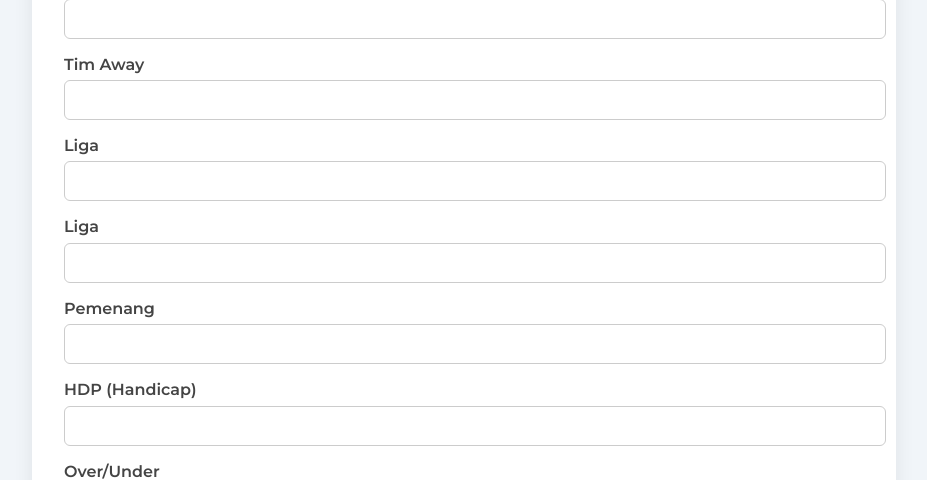
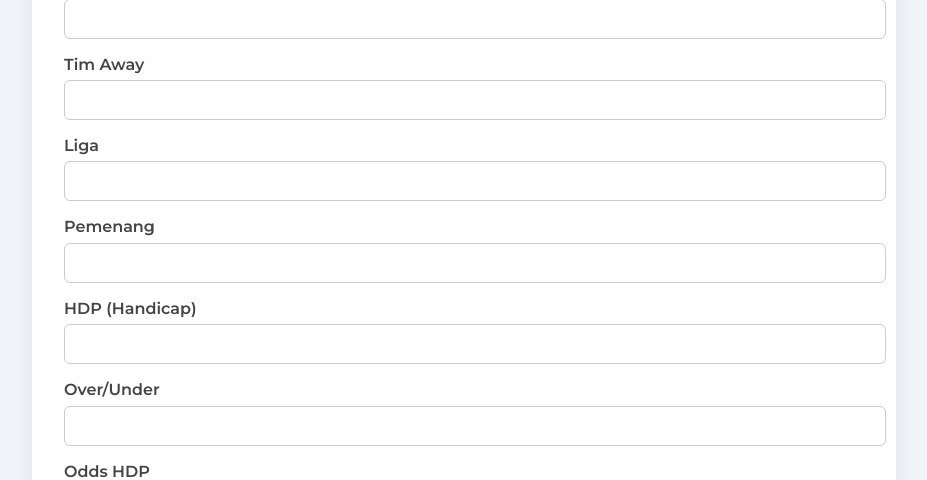
Before and after one commit to Saddha-bot/myapp, a Flask app: page /edit/1 in a window 1280 px wide. Shown: the part 232-712 px from the top of the page, without its empty margins (176-1103 px from the left). Run offline with Flask 3, Linux system fonts and the light colour scheme; data that the repository does not hold is empty; some libraries are stand-ins or nearby versions.

Commit message:
Menimpa file dengan update terbaru

```diff
--- a/templates/edit_match.html
+++ b/templates/edit_match.html
@@ -91,9 +91,6 @@
       <label for="league">Liga</label>
       <input type="text" id="league" name="league" value="{{ match.league }}">
 
-      <label for="liga">Liga</label>
-      <input type="text" id="liga" name="liga" value="{{ match.liga }}">
-
       <label for="winner">Pemenang</label>
       <input type="text" id="winner" name="winner" value="{{ match.winner or '' }}">
 
```
